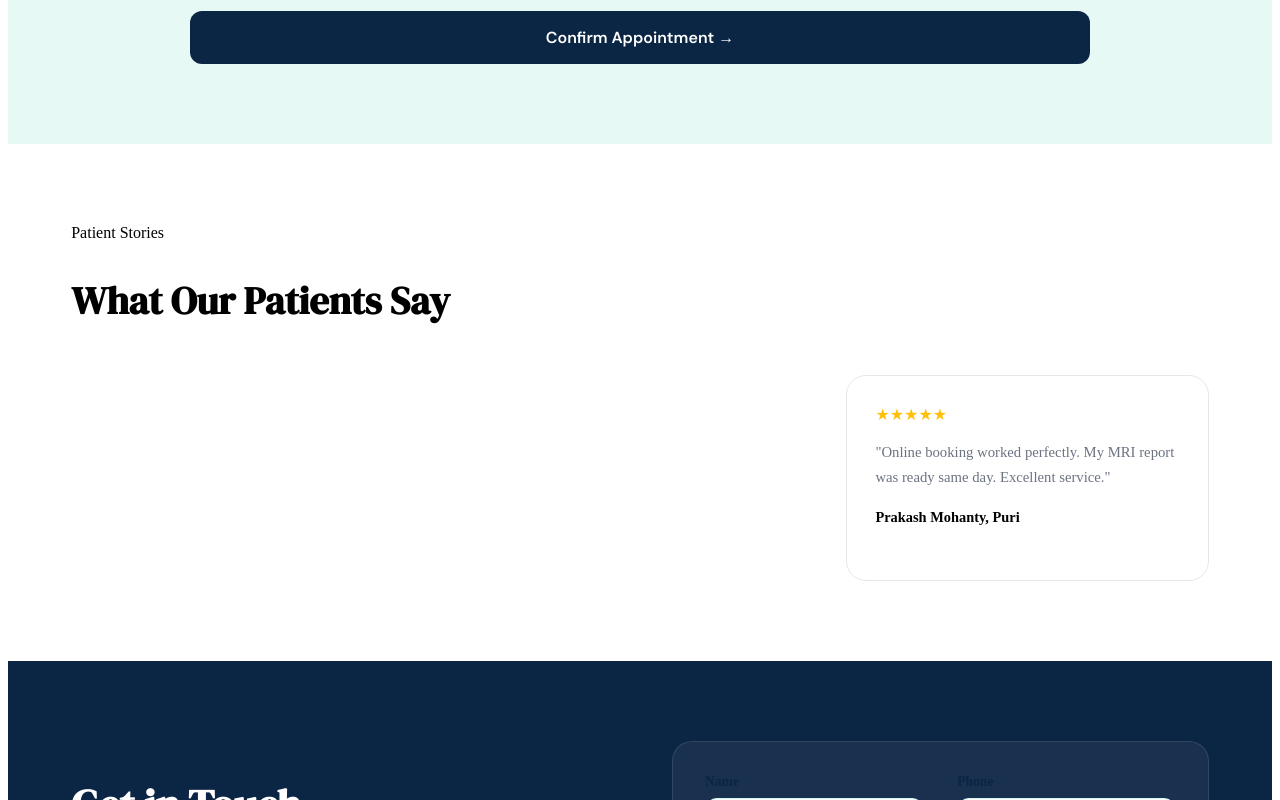
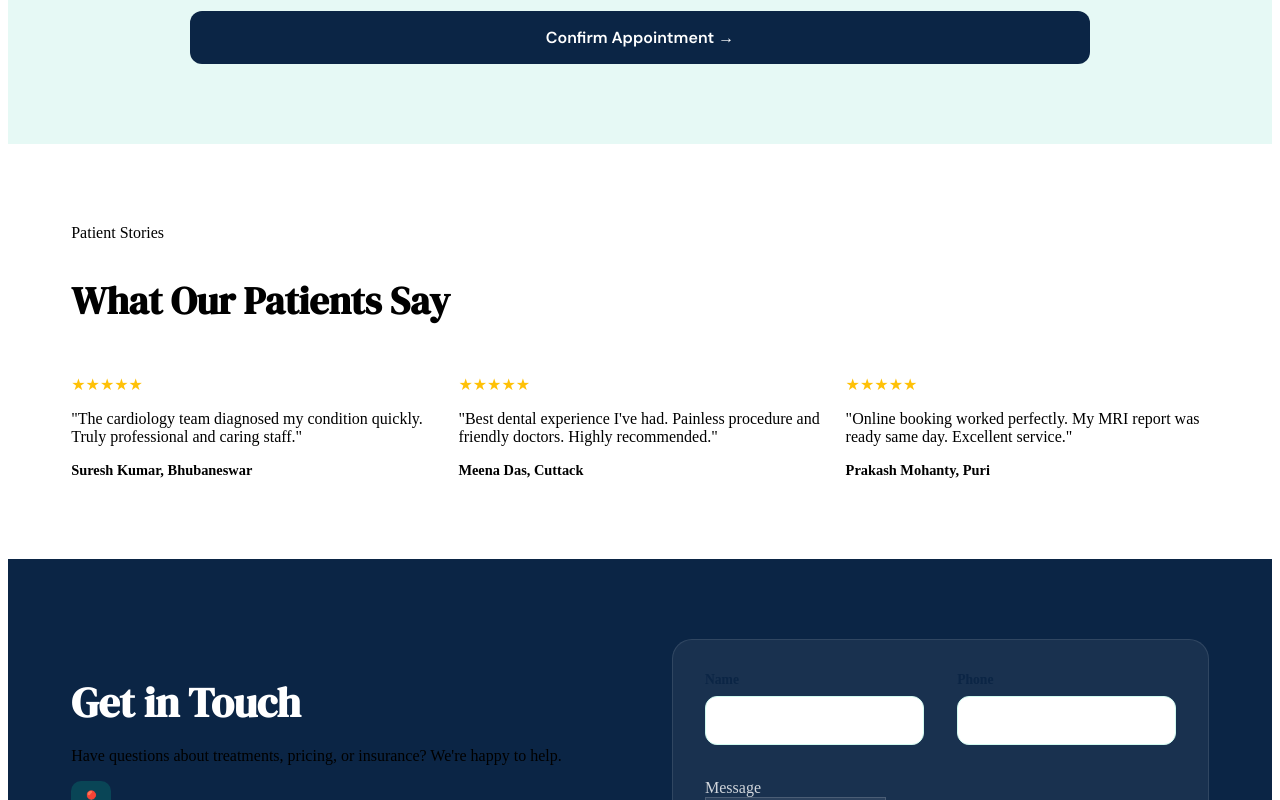
Before and after one commit to Piyush-Here/clinicTemplate, a React (Vite) app: page / in a window 1280 px wide. Shown: the part 3012-3812 px from the top of the page. Built offline with nearby package versions, Linux system fonts and the light colour scheme.

Commit message:
Animation Fix2

```diff
--- a/src/App.jsx
+++ b/src/App.jsx
@@ -5,6 +5,7 @@ import Doctors from "./components/Doctors"
 import Booking from "./components/Booking"
 import Testimonials from "./components/Testimonials"
 import Contact from "./components/Contact"
+import { useScrollAnimation } from "./hooks/useScrollAnimation"
 import './App.css'
 
 function App() {
--- a/src/components/Contact.jsx
+++ b/src/components/Contact.jsx
@@ -1,8 +1,7 @@
 import styles from '../css/contact.module.css'
-import { useScrollAnimation } from '../hooks/useScrollAnimation';
 import {useState} from 'react';
 function Contact() {
-  const animatedRef = useScrollAnimation();
+
   const [id,setId] = useState("");
   function submitContact(){
     setId("success-contact");
@@ -15,10 +14,10 @@ function Contact() {
     <div>
       <h2>Get in Touch</h2>
       <p>Have questions about treatments, pricing, or insurance? We're happy to help.</p>
-      <div ref={animatedRef} className={styles.contactDetail}><div className={styles.contactIcon}>📍</div>123 Health Avenue, Bhubaneswar, Odisha 751001</div>
-      <div ref={animatedRef} className={styles.contactDetail}><div className={styles.contactIcon}>📞</div>+91 98765 43210</div>
-      <div ref={animatedRef} className={styles.contactDetail}><div className={styles.contactIcon}>📧</div>info@medicare-clinic.com</div>
-      <div ref={animatedRef} className={styles.contactDetail}><div className={styles.contactIcon}>🕘</div>Mon–Sat: 9:00 AM – 7:00 PM</div>
+      <div className={`${styles.serviceCard} animate-on-scroll`}><div className={styles.contactIcon}>📍</div>123 Health Avenue, Bhubaneswar, Odisha 751001</div>
+      <div className={`${styles.serviceCard} animate-on-scroll`}><div className={styles.contactIcon}>📞</div>+91 98765 43210</div>
+      <div className={`${styles.serviceCard} animate-on-scroll`}><div className={styles.contactIcon}>📧</div>info@medicare-clinic.com</div>
+      <div className={`${styles.serviceCard} animate-on-scroll`}><div className={styles.contactIcon}>🕘</div>Mon–Sat: 9:00 AM – 7:00 PM</div>
     </div>
     <div className={styles.contactForm}>
       <div className={styles.contactFormGrid}>
--- a/src/components/Services.jsx
+++ b/src/components/Services.jsx
@@ -1,7 +1,5 @@
 import styles from '../css/services.module.css'
-import { useScrollAnimation } from '../hooks/useScrollAnimation';
 function Services() {
-  const animatedRef = useScrollAnimation();
   return (
 <>
     <section className={styles.Services} id="services">
@@ -9,12 +7,12 @@ function Services() {
     <div className={styles.sectionLabel}>What We Offer</div>
     <h2>Comprehensive Medical Services</h2>
     <div className={styles.servicesGrid}>
-      <div ref={animatedRef} className={styles.serviceCard}><div className={styles.serviceIcon}>🫀</div><h3>Cardiology</h3><p>Advanced cardiac care with cutting-edge diagnostics and personalised treatment plans.</p></div>
-      <div ref={animatedRef} className={styles.serviceCard}><div className={styles.serviceIcon}>🦷</div><h3>Dental Care</h3><p>Full-spectrum dental services from cleaning to implants, handled with precision.</p></div>
-      <div ref={animatedRef} className={styles.serviceCard}><div className={styles.serviceIcon}>🧠</div><h3>Neurology</h3><p>Expert neurological consultations and brain imaging for complex conditions.</p></div>
-      <div ref={animatedRef} className={styles.serviceCard}><div className={styles.serviceIcon}>👁️</div><h3>Ophthalmology</h3><p>Complete eye care — vision testing, surgery and post-operative follow-up.</p></div>
-      <div ref={animatedRef} className={styles.serviceCard}><div className={styles.serviceIcon}>🩻</div><h3>Diagnostics</h3><p>In-house MRI, CT scans and pathology labs for fast, accurate results.</p></div>
-      <div ref={animatedRef} className={styles.serviceCard}><div className={styles.serviceIcon}>💊</div><h3>General Medicine</h3><p>Routine consultations, health checkups and chronic disease management.</p></div>
+      <div className={`${styles.serviceCard} animate-on-scroll`}><div className={styles.serviceIcon}>🫀</div><h3>Cardiology</h3><p>Advanced cardiac care with cutting-edge diagnostics and personalised treatment plans.</p></div>
+      <div className={`${styles.serviceCard} animate-on-scroll`}><div className={styles.serviceIcon}>🦷</div><h3>Dental Care</h3><p>Full-spectrum dental services from cleaning to implants, handled with precision.</p></div>
+      <div className={`${styles.serviceCard} animate-on-scroll`}><div className={styles.serviceIcon}>🧠</div><h3>Neurology</h3><p>Expert neurological consultations and brain imaging for complex conditions.</p></div>
+      <div className={`${styles.serviceCard} animate-on-scroll`}><div className={styles.serviceIcon}>👁️</div><h3>Ophthalmology</h3><p>Complete eye care — vision testing, surgery and post-operative follow-up.</p></div>
+      <div className={`${styles.serviceCard} animate-on-scroll`}><div className={styles.serviceIcon}>🩻</div><h3>Diagnostics</h3><p>In-house MRI, CT scans and pathology labs for fast, accurate results.</p></div>
+      <div className={`${styles.serviceCard} animate-on-scroll`}><div className={styles.serviceIcon}>💊</div><h3>General Medicine</h3><p>Routine consultations, health checkups and chronic disease management.</p></div>
     </div>
   </div>
 </section>
--- a/src/components/Testimonials.jsx
+++ b/src/components/Testimonials.jsx
@@ -1,16 +1,15 @@
 import styles from '../css/testimonials.module.css'
-import { useScrollAnimation } from '../hooks/useScrollAnimation';
 function Testimonials() {
-  const animatedRef = useScrollAnimation();
+
   return (
     <>
     <section className={styles.testi}>
   <div>Patient Stories</div>
   <h2>What Our Patients Say</h2>
   <div className={styles.testiGrid}>
-    <div ref={animatedRef} className={styles.testiCard}><div className={styles.stars}>★★★★★</div><p>"The cardiology team diagnosed my condition quickly. Truly professional and caring staff."</p><div className={styles.testiAuthor}>Suresh Kumar, Bhubaneswar</div></div>
-    <div ref={animatedRef} className={styles.testiCard}><div className={styles.stars}>★★★★★</div><p>"Best dental experience I've had. Painless procedure and friendly doctors. Highly recommended."</p><div className={styles.testiAuthor}>Meena Das, Cuttack</div></div>
-    <div ref={animatedRef} className={styles.testiCard}><div className={styles.stars}>★★★★★</div><p>"Online booking worked perfectly. My MRI report was ready same day. Excellent service."</p><div className={styles.testiAuthor}>Prakash Mohanty, Puri</div></div>
+    <div className={`${styles.serviceCard} animate-on-scroll`}><div className={styles.stars}>★★★★★</div><p>"The cardiology team diagnosed my condition quickly. Truly professional and caring staff."</p><div className={styles.testiAuthor}>Suresh Kumar, Bhubaneswar</div></div>
+    <div className={`${styles.serviceCard} animate-on-scroll`}><div className={styles.stars}>★★★★★</div><p>"Best dental experience I've had. Painless procedure and friendly doctors. Highly recommended."</p><div className={styles.testiAuthor}>Meena Das, Cuttack</div></div>
+    <div className={`${styles.serviceCard} animate-on-scroll`}><div className={styles.stars}>★★★★★</div><p>"Online booking worked perfectly. My MRI report was ready same day. Excellent service."</p><div className={styles.testiAuthor}>Prakash Mohanty, Puri</div></div>
   </div>
 </section>
     </>
--- a/src/hooks/useScrollAnimation.js
+++ b/src/hooks/useScrollAnimation.js
@@ -1,32 +1,25 @@
-import { useEffect, useRef } from 'react';
+import { useEffect } from 'react';
 
 export function useScrollAnimation() {
-  const elementRef = useRef(null);
-
   useEffect(() => {
     const observer = new IntersectionObserver(
-      ([entry]) => {
-        if (entry.isIntersecting) {
-          entry.target.style.opacity = '1';
-          entry.target.style.transform = 'translateY(0)';
-        }
+      (entries) => {
+        entries.forEach((entry) => {
+          if (entry.isIntersecting) {
+            entry.target.style.opacity = '1';
+            entry.target.style.transform = 'translateY(0)';
+          }
+        });
       },
       { threshold: 0.1 }
     );
 
-    const el = elementRef.current;
-    if (el) {
-      // Setup initial hidden states smoothly
-      el.style.opacity = '0';
-      el.style.transform = 'translateY(20px)';
-      el.style.transition = 'opacity .5s ease, transform .5s ease';
-      observer.observe(el);
-    }
+    // Watch everything with the global animation target class
+    const targets = document.querySelectorAll('.animate-on-scroll');
+    targets.forEach((el) => observer.observe(el));
 
     return () => {
-      if (el) observer.unobserve(el);
+      targets.forEach((el) => observer.unobserve(el));
     };
   }, []);
-
-  return elementRef;
 }
```
